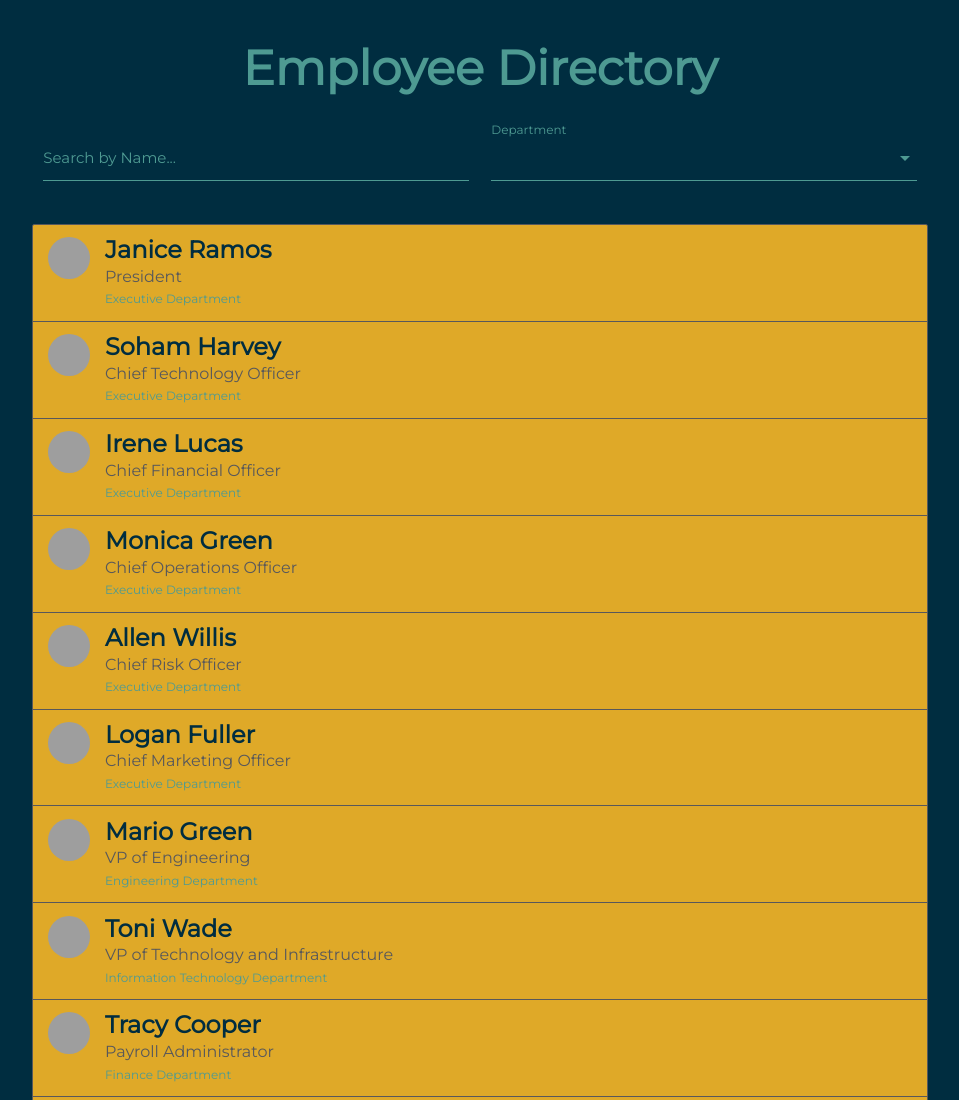
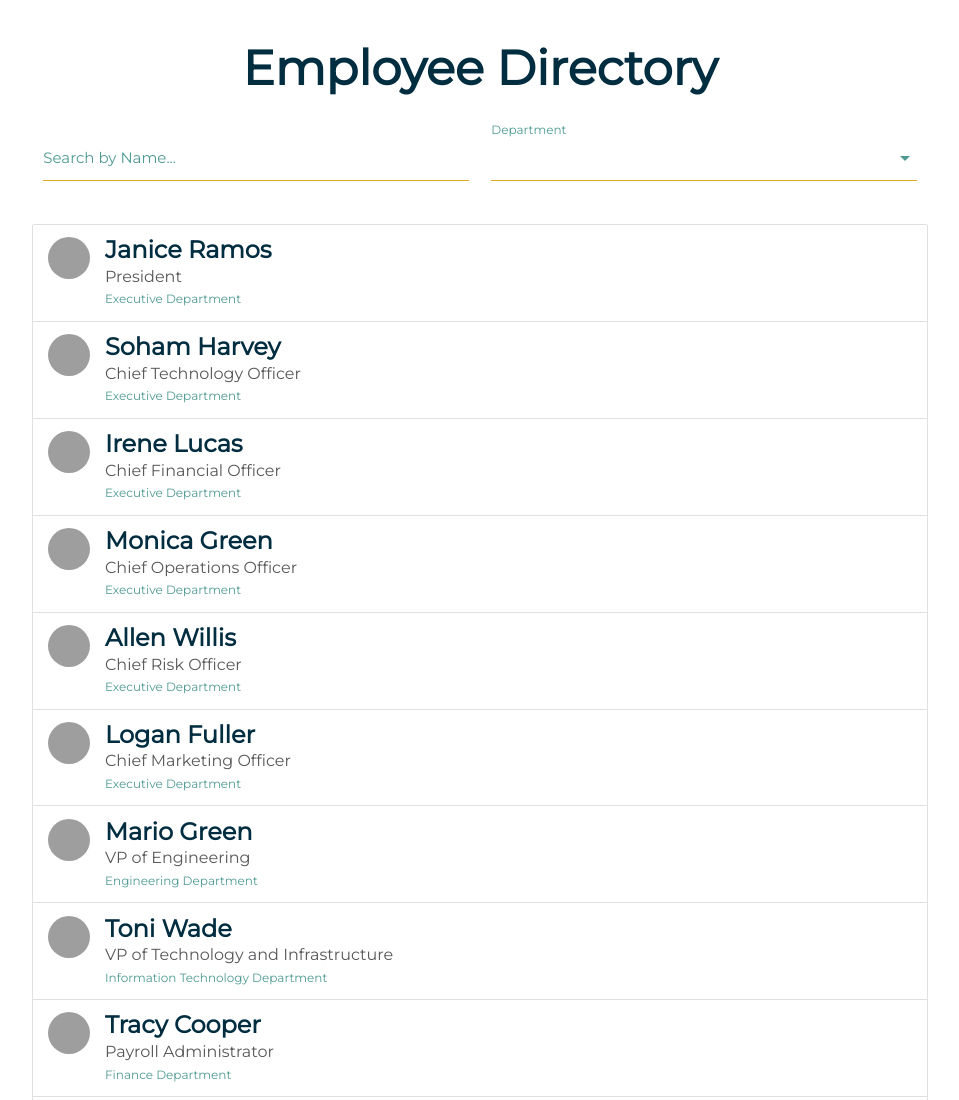
Before and after one commit to pnalexander/cardinal-financial-code-challenge, a plain HTML site: page index.html in a window 1280 px wide. Shown: the top 1100 px of the page, without its empty margins (160-1119 px from the left). Drawn offline with nearby package versions, Linux system fonts and the light colour scheme; grey boxes are pictures that could not be loaded.

Commit message:
update styles

```diff
--- a/css/style.css
+++ b/css/style.css
@@ -26,7 +26,7 @@ Accent: #4E9A92
 
 html, body {
   overflow-x: hidden;
-  background-color: #002D40;
+  /* background-color: #002D40; */
 }
 body {
   position: relative;
@@ -85,11 +85,21 @@ p.smallest {
 
 /* 3. Body */
 h1 {
+  /* color: #4E9A92; */
+  color: #002D40;
+}
+
+input {
   color: #4E9A92;
 }
 
 input[type=text]:not(.browser-default), input[type=text]:not(.browser-default) {
-  border-bottom: 1px solid #4E9A92;
+  /* border-bottom: 1px solid #4E9A92; */
+  border-bottom: 1px solid #DFA928;
+}
+input[type=text]:not(.browser-default):focus:not([readonly]) {
+  border-bottom: 1px solid #DFA928;
+  box-shadow: 0 1px 0 0 #DFA928;
 }
 
 .input-field>label, .input-field>label.active {
@@ -106,12 +116,14 @@ a h4 {
 }
 
 .collection {
-  border: 1px solid #58585B;
+  /* border: 1px solid #58585B; */
+  /* border: 1px solid #4E9A92; */
 }
 
 .collection .collection-item {
-  background-color: #DFA928;
-  border-bottom: 1px solid #58585B;
+  /* background-color: #DFA928; */
+  /* border-bottom: 1px solid #58585B; */
+  /* border-bottom: 1px solid #4E9A92; */
 }
 
 .collection .collection-item p {
```
Also changed, not shown: index.html (+0 -1 lines).
